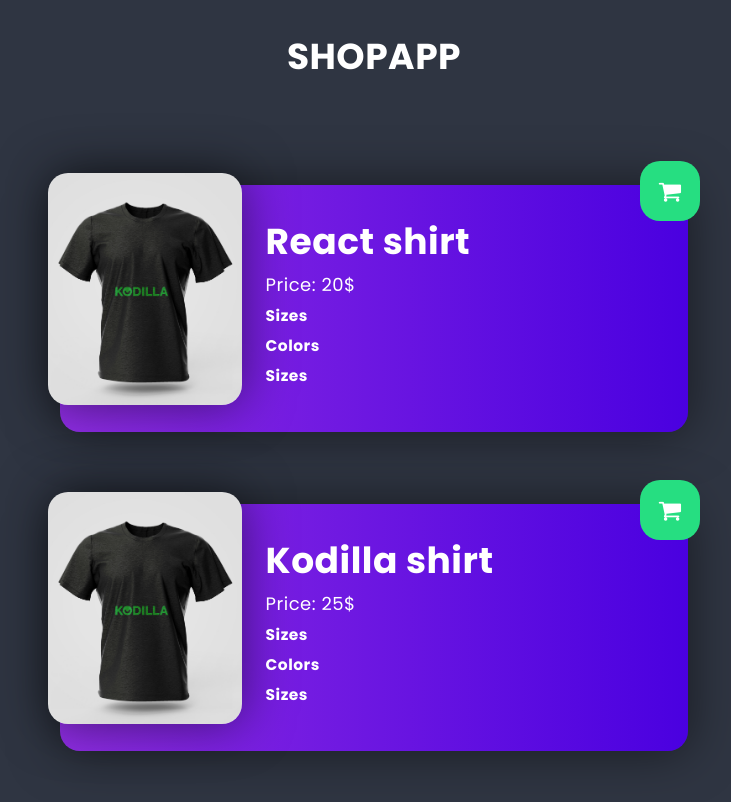
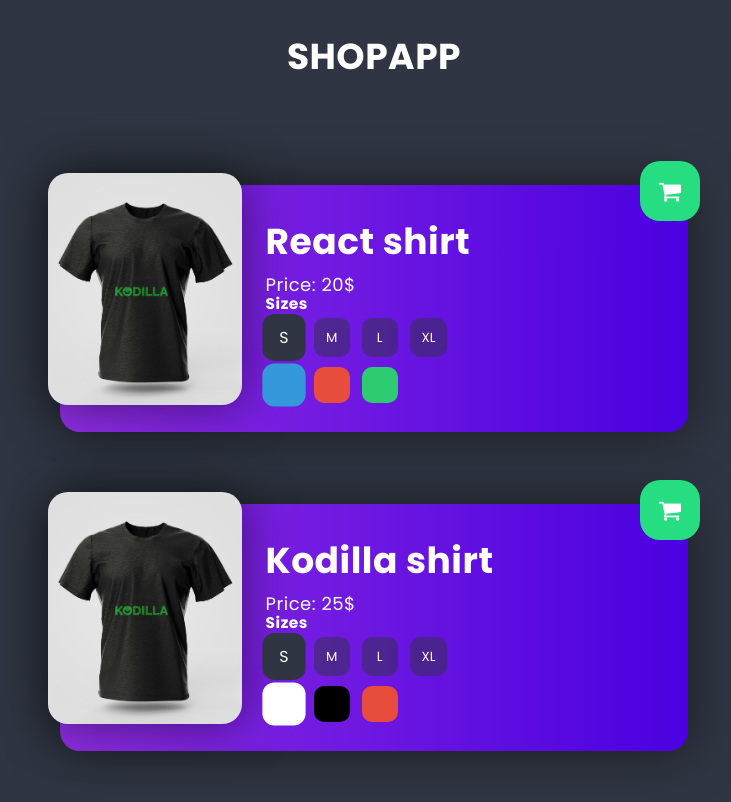
Before and after one commit to HannaNesterova/SHOP, a React (Create React App) app: page / in a window 1280 px wide. Shown: the top 802 px of the page, without its empty margins (266-997 px from the left). Built offline with nearby package versions, Linux system fonts and the light colour scheme.

Commit message:
Fix the problem

```diff
--- a/src/components/Product/Product.js
+++ b/src/components/Product/Product.js
@@ -29,13 +29,18 @@
         </header>
         <form>
           <div className={styles.sizes}>
-            <h3 className={styles.optionLabel}>Sizes</h3>
-
+            <OptionSize
+              sizes={props.sizes}
+              currentSize={currentSize}
+              setCurrentSize={setCurrentSize}
+            />
           </div>
           <div className={styles.colors}>
-            <h3 className={styles.optionLabel}>Colors</h3>
-            <OptionSize />
-            <OptionColor />
+            <OptionColor
+              colors={props.colors}
+              currentColor={currentColor}
+              setCurrentColor={setCurrentColor}
+            />
           </div>
           <Button className={styles.button}>
             <span className="fa fa-shopping-cart" />
```
